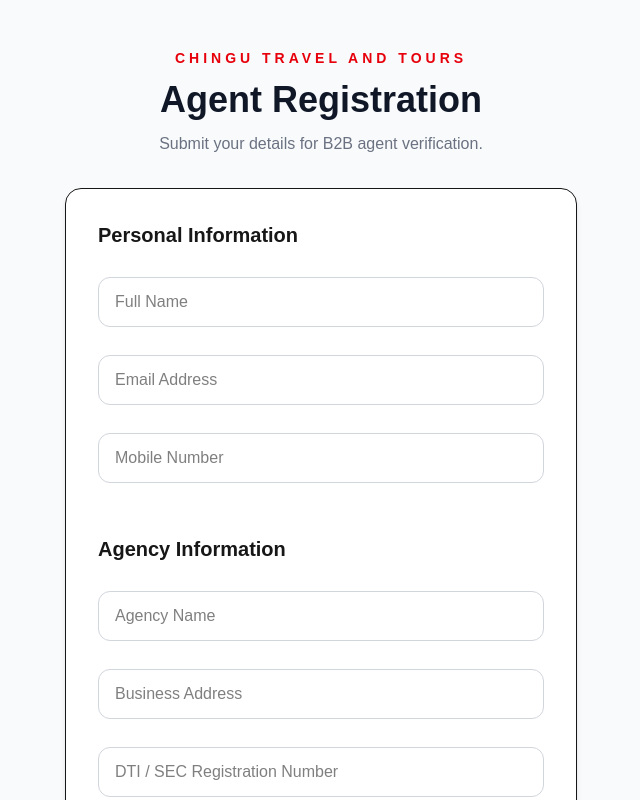
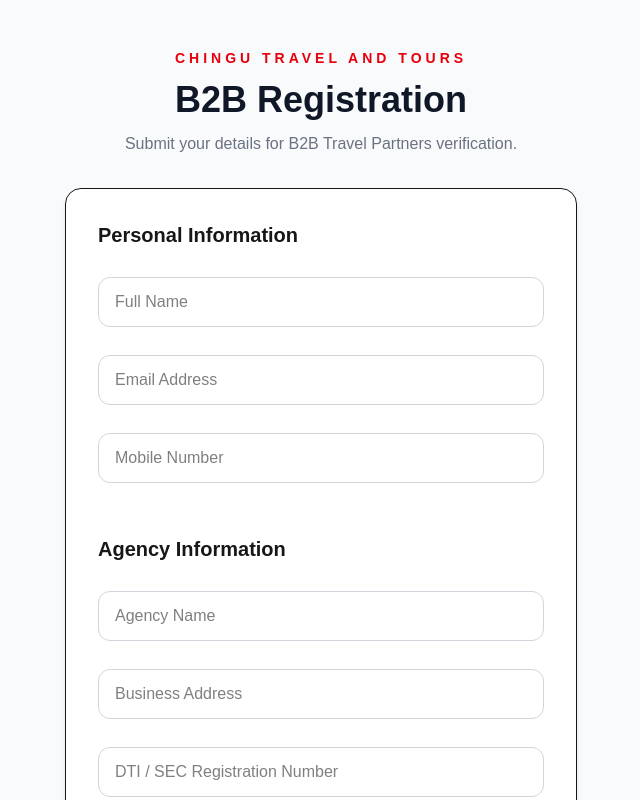
Before and after one commit to chingutravelandtours/chingu-website, a Next.js app: page /agent/register in a window 1280 px wide. Shown: the top 800 px of the page, without its empty margins (319-959 px from the left). Built offline with nearby package versions, Linux system fonts and the light colour scheme.

Commit message:
Update page.tsx

```diff
--- a/app/agent/register/page.tsx
+++ b/app/agent/register/page.tsx
@@ -110,11 +110,11 @@ export default function AgentRegisterPage() {
           </p>
 
           <h1 className="mt-3 text-4xl font-bold text-gray-900">
-            Agent Registration
+           B2B Registration
           </h1>
 
           <p className="mt-3 text-gray-500">
-            Submit your details for B2B agent verification.
+            Submit your details for B2B Travel Partners verification.
           </p>
 
         </div>
```
